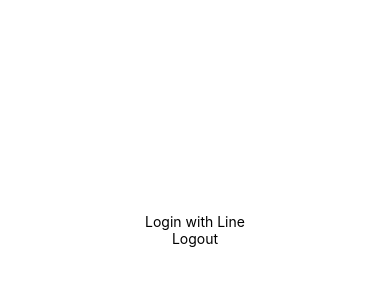
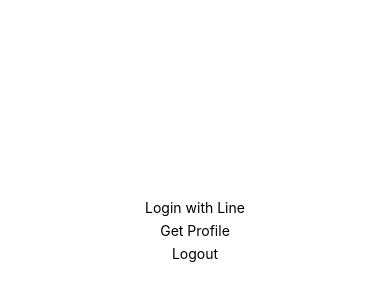
Before and after one commit to stanma9107/expo-line-login, a React Native app in the folder example/: screen / in a window 390 px wide. Shown: the part 192-492 px from the top of the page. Built offline with nearby package versions, Linux system fonts and the light colour scheme.

Commit message:
chore: getProfile in example.

```diff
--- a/example/App.tsx
+++ b/example/App.tsx
@@ -1,4 +1,10 @@
-import { login, logout, LoginPermission, BotPrompt } from "expo-line-login";
+import {
+  login,
+  logout,
+  LoginPermission,
+  BotPrompt,
+  getProfile,
+} from "expo-line-login";
 import { StyleSheet, Text, TouchableOpacity, View } from "react-native";
 
 const lineLogin = async () => {
@@ -21,11 +27,23 @@
   }
 };
 
+const lineGetProfile = async () => {
+  try {
+    const res = await getProfile();
+    console.log(res);
+  } catch (error) {
+    console.log(error);
+  }
+};
+
 export default function App() {
   return (
     <View style={styles.container}>
       <TouchableOpacity onPress={lineLogin}>
         <Text>Login with Line</Text>
+      </TouchableOpacity>
+      <TouchableOpacity onPress={lineGetProfile}>
+        <Text>Get Profile</Text>
       </TouchableOpacity>
       <TouchableOpacity onPress={lineLogout}>
         <Text>Logout</Text>
@@ -41,5 +59,6 @@
     alignItems: "center",
     justifyContent: "center",
     flexDirection: "column",
+    rowGap: 6,
   },
 });
```
